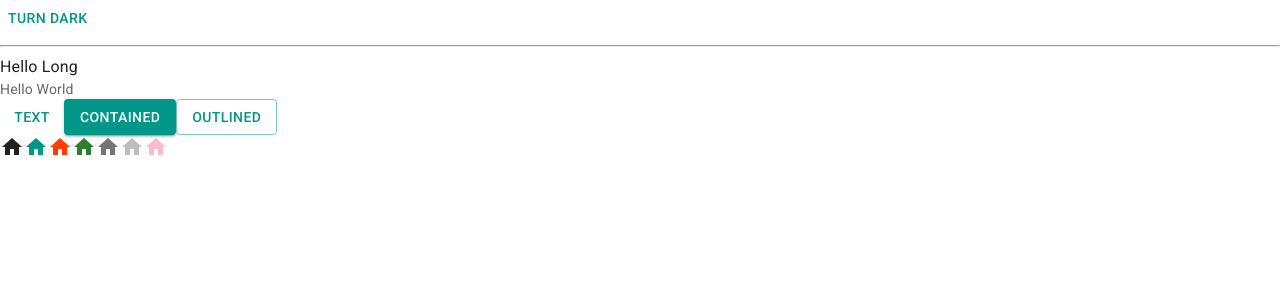
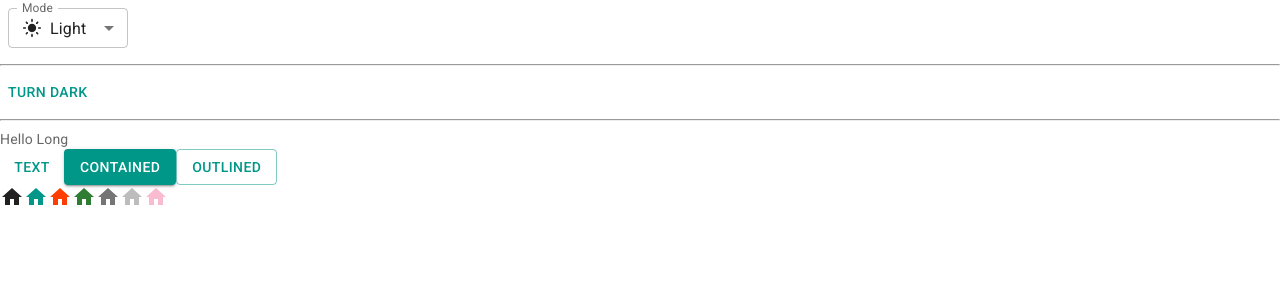
Before and after one commit to longwinpro113/trello-app, a React (Vite) app in the folder trello-app/: page / in a window 1280 px wide. Shown: the top 300 px of the page. Built offline with nearby package versions, Linux system fonts and the light colour scheme.

Commit message:
add drop down dark/light/system mode and using Box/SX Prop

```diff
--- a/trello-app/eslint.config.js
+++ b/trello-app/eslint.config.js
@@ -27,7 +27,7 @@
       'react-hooks/exhaustive-deps': 'warn',
       'react/prop-types': 0,
       'react/display-name': 0,
-      'no-unused-vars': ['error', { varsIgnorePattern: '^[A-Z_]' }],
+      'no-unused-vars': ['warn', { varsIgnorePattern: '^[A-Z_]' }],
       'react-refresh/only-export-components': [
         'warn',
         { allowConstantExport: true },
--- a/trello-app/src/App.jsx
+++ b/trello-app/src/App.jsx
@@ -1,11 +1,70 @@
 import Button from '@mui/material/Button'
 import HomeIcon from '@mui/icons-material/Home'
 import { pink } from '@mui/material/colors'
-import Typography  from '@mui/material/Typography'
+import Typography from '@mui/material/Typography'
 import { useColorScheme } from '@mui/material/styles'
+import useMediaQuery from '@mui/material/useMediaQuery'
+
+import * as React from 'react'
+import InputLabel from '@mui/material/InputLabel'
+import MenuItem from '@mui/material/MenuItem'
+import FormControl from '@mui/material/FormControl'
+import Select from '@mui/material/Select'
+import LightModeIcon from '@mui/icons-material/LightMode'
+import DarkModeIcon from '@mui/icons-material/DarkMode'
+import SettingsBrightnessIcon from '@mui/icons-material/SettingsBrightness'
+import Box from '@mui/material/Box'
+
+function ModeSelect() {
+    const { mode, setMode } = useColorScheme()
+    const [age, setAge] = React.useState('')
+
+    const handleChange = (event) => {
+        const selectedMode = event.target.value
+        setMode(selectedMode)
+        // setAge(event.target.value)
+    }
+
+    return (
+        <FormControl sx={{ m: 1, minWidth: 120 }} size="small">
+            <InputLabel id="label-select-dark-light-mode">Mode</InputLabel>
+            <Select
+                labelId="label-select-dark-light-mode"
+                id="select-dark-light-mode"
+                value={mode}
+                label="Mode"
+                onChange={handleChange}
+            >
+
+                <MenuItem value='light'>
+                    <Box sx={{ display: 'flex', alignItems: 'center', gap: 1 }}>
+                        <LightModeIcon fontSize='small' /> Light
+                    </Box>
+                </MenuItem>
+
+                <MenuItem value='dark'>
+                    <Box sx={{ display: 'flex', alignItems: 'center', gap: 1 }}>
+                        <DarkModeIcon fontSize='small' /> Dark
+                    </Box>
+                </MenuItem>
+
+                <MenuItem value='system'>
+                    <Box sx={{ display: 'flex', alignItems: 'center', gap: 1 }}>
+                        <SettingsBrightnessIcon fontSize='small' /> System
+                    </Box>
+                </MenuItem>
+            </Select>
+        </FormControl>
+    )
+}
 
 function ModeToggle() {
     const { mode, setMode } = useColorScheme()
+    const prefersDarkMode = useMediaQuery('(prefers-color-scheme: dark)')
+    const prefersLightMode = useMediaQuery('(prefers-color-scheme: light)')
+
+    console.log({ prefersDarkMode, prefersLightMode })
+
     return (
         <Button onClick={() => {
             setMode(mode === 'light' ? 'dark' : 'light')
@@ -19,10 +78,11 @@
 function App() {
     return (
         <>
-      <ModeToggle/>
-      <hr/>
-      <div>Hello Long</div>
-      <Typography variant="body2" color="text.secondary">Hello World</Typography>
+            <ModeSelect />
+            <hr />
+            <ModeToggle />
+            <hr />
+            <Typography variant="body2" color="text.secondary">Hello Long</Typography>
             {/* <div>Hello World</div> */}
             <Button variant="text">Text</Button>
             <Button variant="contained">Contained</Button>
```
Lines whose indentation alone changed are shown as unchanged.
